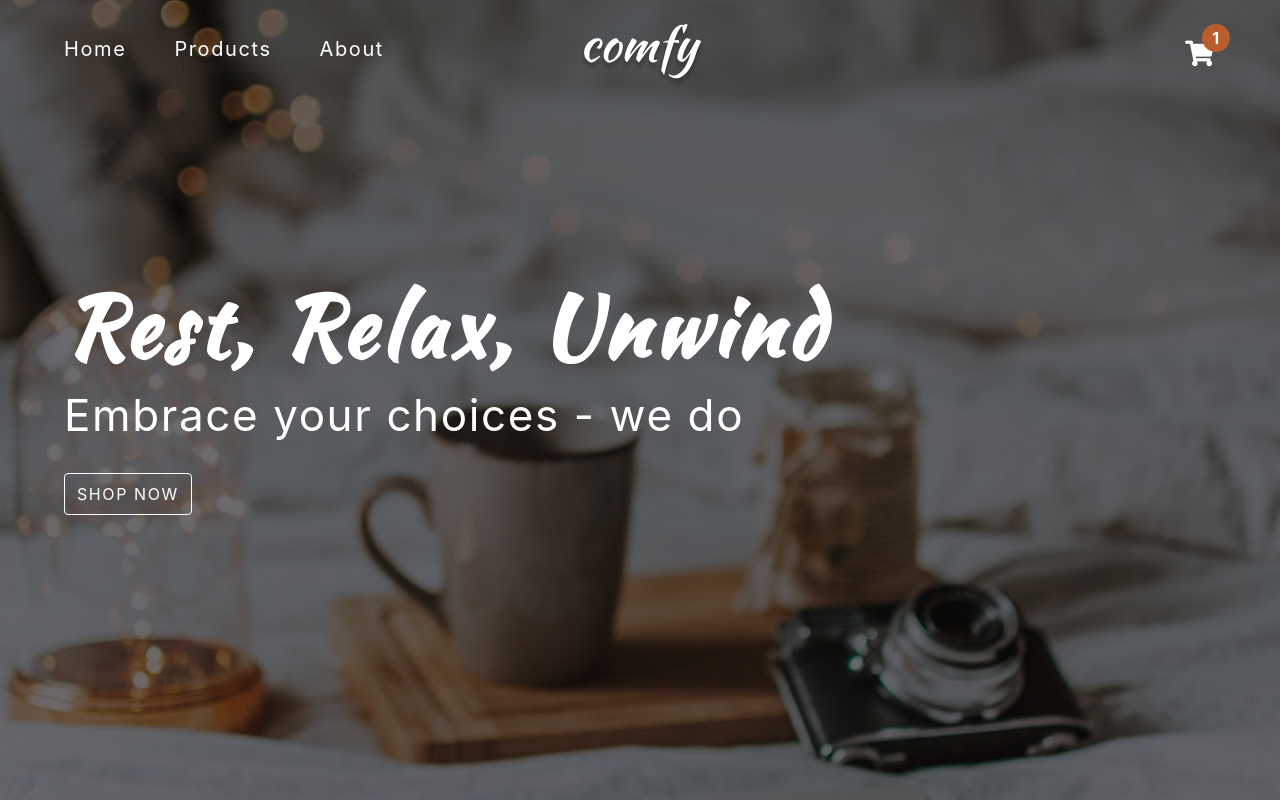
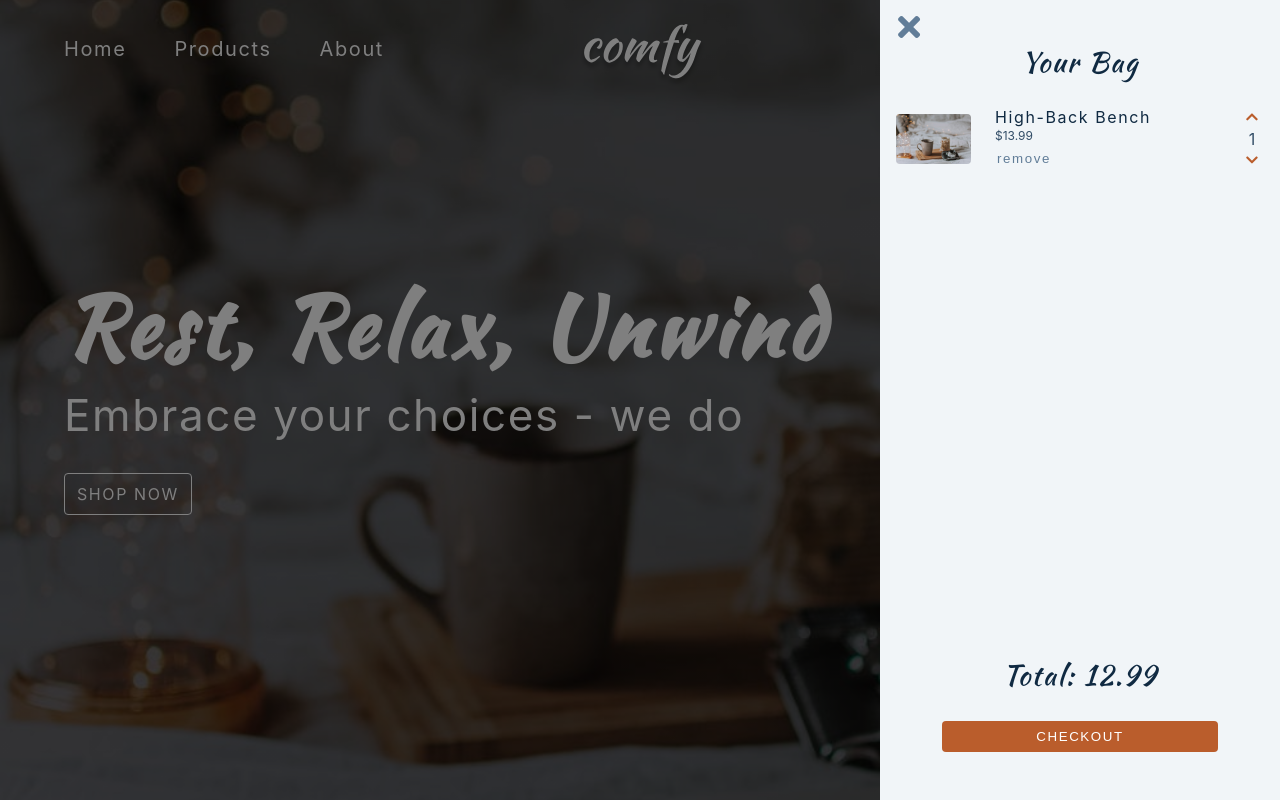
Before and after one commit to Vishnu-Teja-1998/comfi-store-javascript, a plain HTML site: page index.html in a window 1280 px wide. Drawn offline with Linux system fonts and the light colour scheme.

Commit message:
add cart html

```diff
--- a/index.html
+++ b/index.html
@@ -65,6 +65,49 @@
       </ul>
     </aside>
   </div>
+  <!-- cart  -->
+  <div class="cart-overlay show">
+    <aside class="cart">
+      <button class="cart-close">
+        <i class="fas fa-times"></i>
+      </button>
+      <header>
+        <h3 class="text-slanted">your bag</h3>
+      </header>
+      <!-- cart - items -->
+      <div class="cart-items">
+        <!-- single-item -->
+        <article class="cart-item" data-id="">
+          <img src="./images/main-bcg.jpeg" class="cart-item-img" alt="name">
+          <!-- item-info -->
+          <div>
+            <h4 class="cart-item-name">high-back bench</h4>
+            <p class="cart-item-price">$13.99</p>
+            <button class="cart-item-remove-btn">remove</button>
+          </div>
+          <!-- amount toggle -->
+          <div>
+            <button class="cart-item-increase-btn">
+              <i class="fas fa-chevron-up"></i>
+            </button>
+            <p class="cart-item-amount">1</p>
+            <button class="cart-item-increase-btn">
+              <i class="fas fa-chevron-down"></i>
+            </button>
+          </div>
+        </article>
+        <!-- end of single item -->
+      </div>
+      <!-- footer -->
+      <footer>
+        <h3 class="cart-total text-slanted">
+          total: 12.99
+        </h3>
+        <button class="cart-checkout btn">checkout</button>
+      </footer>
+
+    </aside>
+  </div>
   <script type="module" src="index.js"></script>
 </body>
 
```
